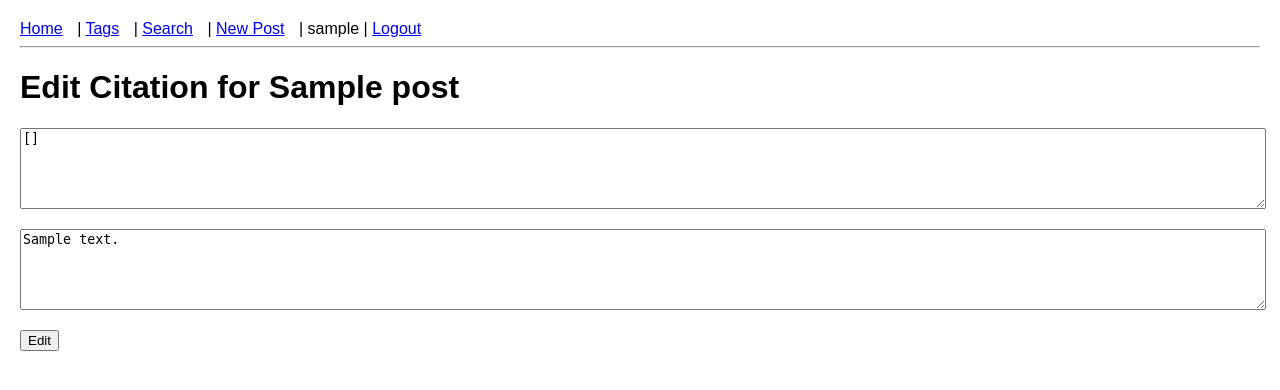
After one commit to flyingtext/spacetime, a Flask app: page /post/1/citation/1/edit in a window 1280 px wide. The commit adds this page. Shown: the top 390 px of the page. Run offline with Flask 3, Linux system fonts and the light colour scheme; a user stored in the database is signed in; tables that the repository leaves empty hold one stand-in row (values such as "Sample post").

Commit message:
Add citation management

```diff
--- a/app.py
+++ b/app.py
@@ -299,16 +299,22 @@ def post_detail(post_id: int):
     post = Post.query.get_or_404(post_id)
     post_meta = {m.key: m.value for m in post.metadata}
     user_meta = {}
+    citations = post.citations
+    user_citations = []
     if current_user.is_authenticated:
         user_entries = UserPostMetadata.query.filter_by(
             post_id=post.id, user_id=current_user.id
         ).all()
         user_meta = {m.key: m.value for m in user_entries}
+        user_citations = UserPostCitation.query.filter_by(
+            post_id=post.id, user_id=current_user.id
+        ).all()
     base = url_for('document', language=post.language, doc_path='')
     html_body = markdown.markdown(post.body,
                                   extensions=[WikiLinkExtension(base_url=base)])
     return render_template('post_detail.html', post=post, html_body=html_body,
-                           metadata=post_meta, user_metadata=user_meta)
+                           metadata=post_meta, user_metadata=user_meta,
+                           citations=citations, user_citations=user_citations)
 
 
 @app.route('/docs/<string:language>/<path:doc_path>')
@@ -316,18 +322,94 @@ def document(language: str, doc_path: str):
     post = Post.query.filter_by(language=language, path=doc_path).first_or_404()
     post_meta = {m.key: m.value for m in post.metadata}
     user_meta = {}
+    citations = post.citations
+    user_citations = []
     if current_user.is_authenticated:
         user_entries = UserPostMetadata.query.filter_by(
             post_id=post.id, user_id=current_user.id
         ).all()
         user_meta = {m.key: m.value for m in user_entries}
+        user_citations = UserPostCitation.query.filter_by(
+            post_id=post.id, user_id=current_user.id
+        ).all()
     base = url_for('document', language=language, doc_path='')
     html_body = markdown.markdown(post.body,
                                   extensions=[WikiLinkExtension(base_url=base)])
     translations = Post.query.filter(Post.path == doc_path, Post.language != language).all()
     return render_template('post_detail.html', post=post, html_body=html_body,
                            translations=translations, metadata=post_meta,
-                           user_metadata=user_meta)
+                           user_metadata=user_meta, citations=citations,
+                           user_citations=user_citations)
+
+
+@app.route('/post/<int:post_id>/citation/new', methods=['POST'])
+@login_required
+def new_citation(post_id: int):
+    post = Post.query.get_or_404(post_id)
+    part_raw = request.form.get('citation_part', '').strip()
+    text = request.form.get('citation_text', '').strip()
+    if not part_raw or not text:
+        flash('All fields are required.')
+        return redirect(url_for('post_detail', post_id=post.id))
+    try:
+        part = json.loads(part_raw)
+    except ValueError:
+        flash('Invalid citation part JSON')
+        return redirect(url_for('post_detail', post_id=post.id))
+    if current_user.id == post.author_id or current_user.is_admin():
+        citation = PostCitation(post=post, user=current_user,
+                                citation_part=part, citation_text=text)
+    else:
+        citation = UserPostCitation(post=post, user=current_user,
+                                    citation_part=part, citation_text=text)
+    db.session.add(citation)
+    db.session.commit()
+    return redirect(url_for('post_detail', post_id=post.id))
+
+
+@app.route('/post/<int:post_id>/citation/<int:cid>/edit', methods=['GET', 'POST'])
+@login_required
+def edit_citation(post_id: int, cid: int):
+    post = Post.query.get_or_404(post_id)
+    citation = PostCitation.query.filter_by(id=cid, post_id=post.id).first()
+    if citation is None:
+        citation = UserPostCitation.query.filter_by(id=cid, post_id=post.id).first_or_404()
+    if current_user.id != citation.user_id and not current_user.is_admin():
+        flash('Permission denied.')
+        return redirect(url_for('post_detail', post_id=post.id))
+    if request.method == 'POST':
+        part_raw = request.form.get('citation_part', '').strip()
+        text = request.form.get('citation_text', '').strip()
+        if not part_raw or not text:
+            flash('All fields are required.')
+            return redirect(url_for('edit_citation', post_id=post.id, cid=cid))
+        try:
+            part = json.loads(part_raw)
+        except ValueError:
+            flash('Invalid citation part JSON')
+            return redirect(url_for('edit_citation', post_id=post.id, cid=cid))
+        citation.citation_part = part
+        citation.citation_text = text
+        db.session.commit()
+        return redirect(url_for('post_detail', post_id=post.id))
+    part_json = json.dumps(citation.citation_part)
+    return render_template('citation_form.html', action='Edit', citation=citation,
+                           citation_part=part_json, post=post)
+
+
+@app.route('/post/<int:post_id>/citation/<int:cid>/delete', methods=['POST'])
+@login_required
+def delete_citation(post_id: int, cid: int):
+    post = Post.query.get_or_404(post_id)
+    citation = PostCitation.query.filter_by(id=cid, post_id=post.id).first()
+    if citation is None:
+        citation = UserPostCitation.query.filter_by(id=cid, post_id=post.id).first_or_404()
+    if current_user.id != citation.user_id and not current_user.is_admin():
+        flash('Permission denied.')
+        return redirect(url_for('post_detail', post_id=post.id))
+    db.session.delete(citation)
+    db.session.commit()
+    return redirect(url_for('post_detail', post_id=post.id))
 
 
 @app.route('/post/<int:post_id>/edit', methods=['GET', 'POST'])
--- /dev/null
+++ b/templates/citation_form.html
@@ -0,0 +1,10 @@
+{% extends "base.html" %}
+{% block title %}{{ action }} Citation{% endblock %}
+{% block content %}
+<h1>{{ action }} Citation for {{ post.title }}</h1>
+<form method="post">
+  <p><textarea name="citation_part" placeholder="Citation part (JSON)" rows="5" cols="50">{{ citation_part if citation_part else '' }}</textarea></p>
+  <p><textarea name="citation_text" placeholder="Citation text" rows="5" cols="50">{{ citation.citation_text if citation else '' }}</textarea></p>
+  <p><button type="submit">{{ action }}</button></p>
+</form>
+{% endblock %}
```
Also changed, not shown: templates/post_detail.html (+43 -0 lines).
